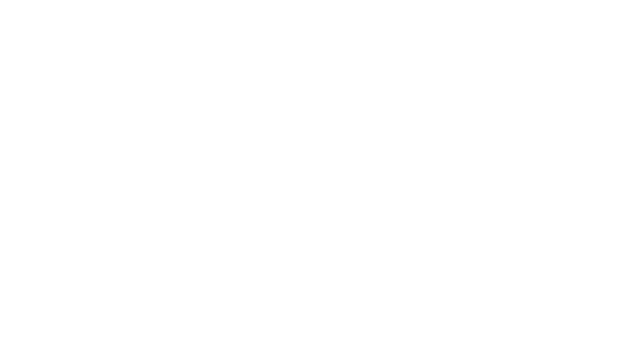
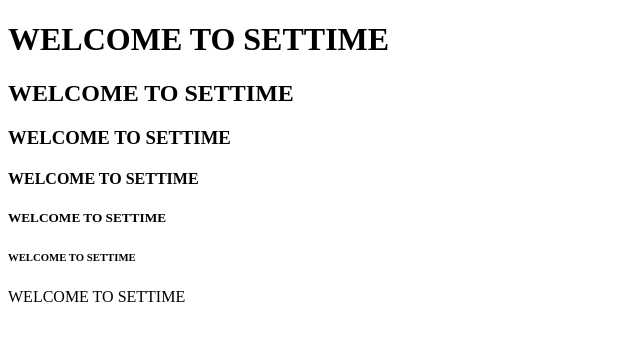
Before and after one commit to Ashmahn/Settimefrontendcohort12, a plain HTML site: page index.html in a window 1280 px wide. Shown: the whole page, without its empty margins (0-640 px from the left). Drawn offline with Linux system fonts and the light colour scheme.

Commit message:
created an amazing repo for my settimefrontendcohort12 students

```diff
--- a/index.html
+++ b/index.html
@@ -3,9 +3,15 @@
 <head>
     <meta charset="UTF-8">
     <meta name="viewport" content="width=device-width, initial-scale=1.0">
-    <title>Document</title>
+    <title>website1</title>
 </head>
 <body>
-
+    <h1>WELCOME TO SETTIME</h1>
+    <H2>WELCOME TO SETTIME</H2>
+    <H3>WELCOME TO SETTIME</H3>
+    <H4>WELCOME TO SETTIME</H4>
+    <H5>WELCOME TO SETTIME</H5>
+    <H6>WELCOME TO SETTIME</H6>
+    <P>WELCOME TO SETTIME</P>
 </body>
 </html>
```
